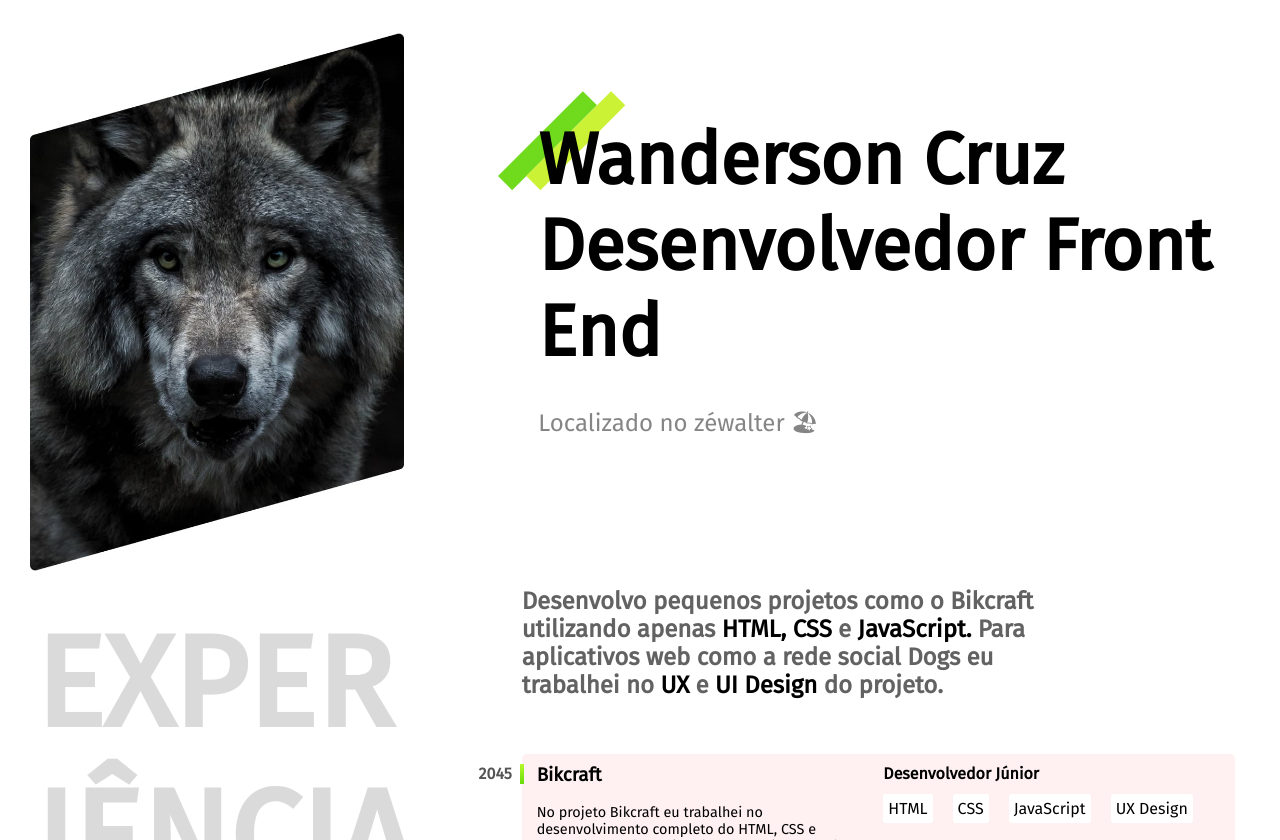
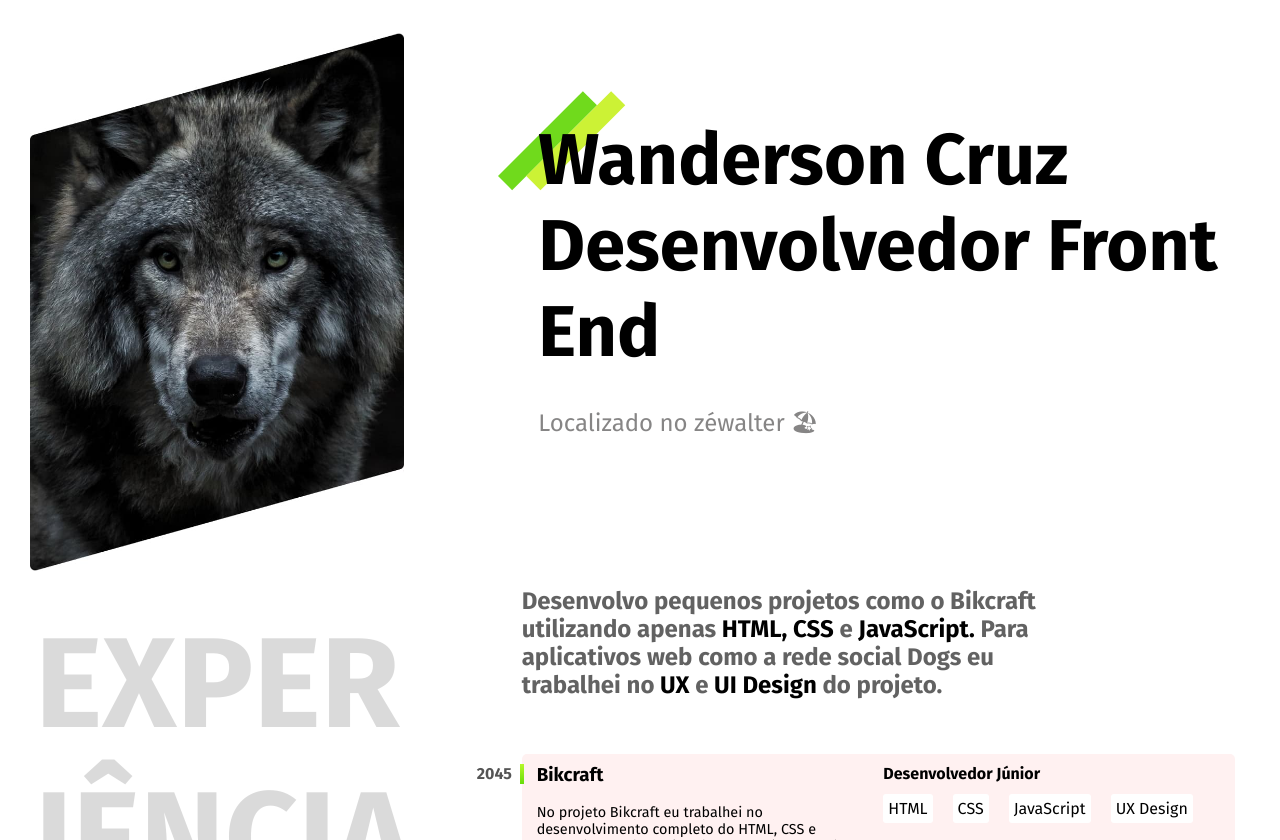
Before and after one commit to wanderson-andin/andin.github.io, a plain HTML site: page index.html in a window 1280 px wide. Shown: the part 108-948 px from the top of the page. Drawn offline with Linux system fonts and the light colour scheme.

Commit message:
fonte fire sans

```diff
--- a/index.html
+++ b/index.html
@@ -8,7 +8,7 @@
   <link rel="icon" href="img/favicon.svg" type="image/svg+xml">
   <link rel="preconnect" href="https://fonts.googleapis.com">
 <link rel="preconnect" href="https://fonts.gstatic.com" crossorigin>
-<link href="https://fonts.googleapis.com/css2?family=Fira+Sans&display=swap" rel="stylesheet">
+<link href="https://fonts.googleapis.com/css2?family=Fira+Sans:wght@300;400;700&display=swap" rel="stylesheet">
   <title>Lobo - Desenvolvedor e Designer</title>
 </head>
 
```
